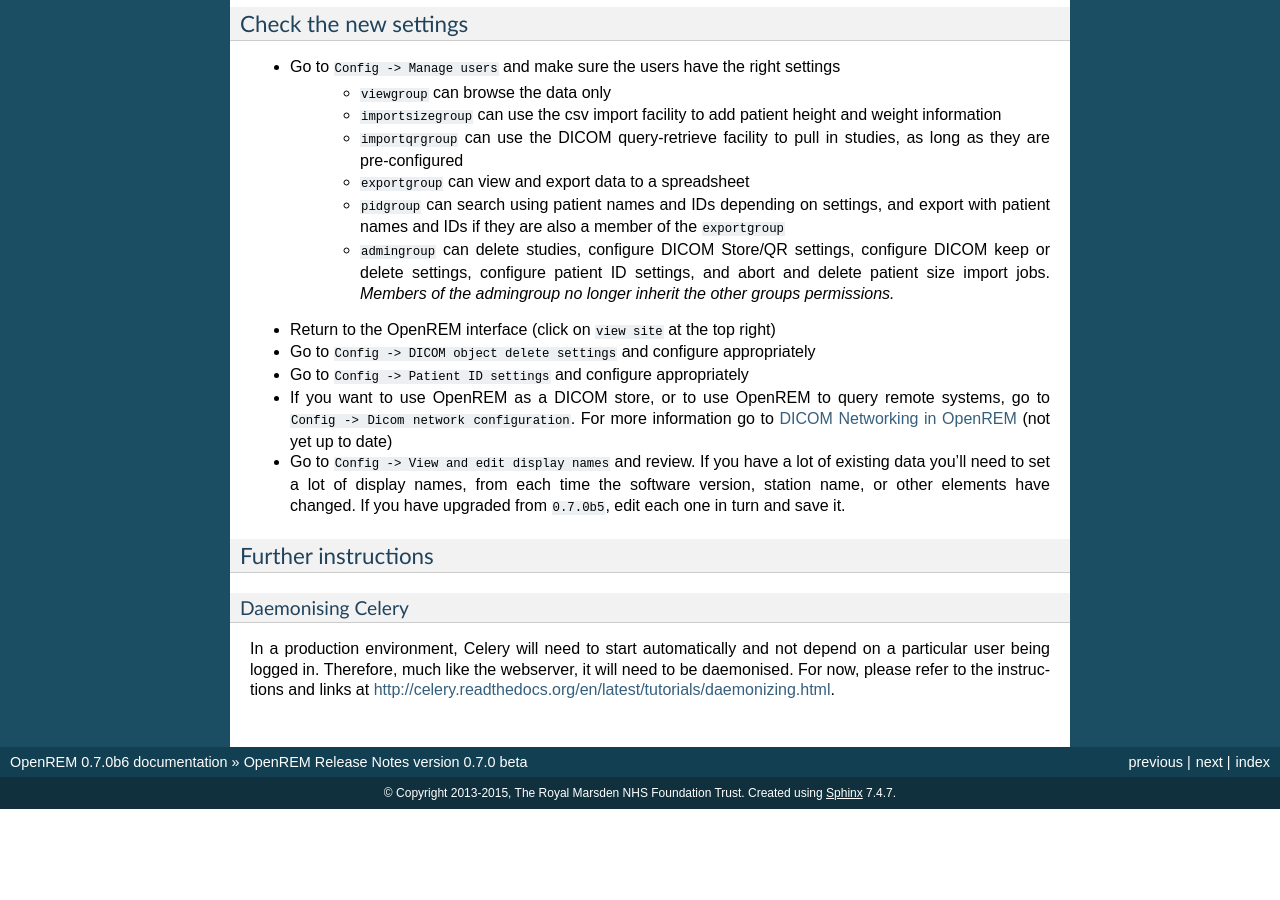
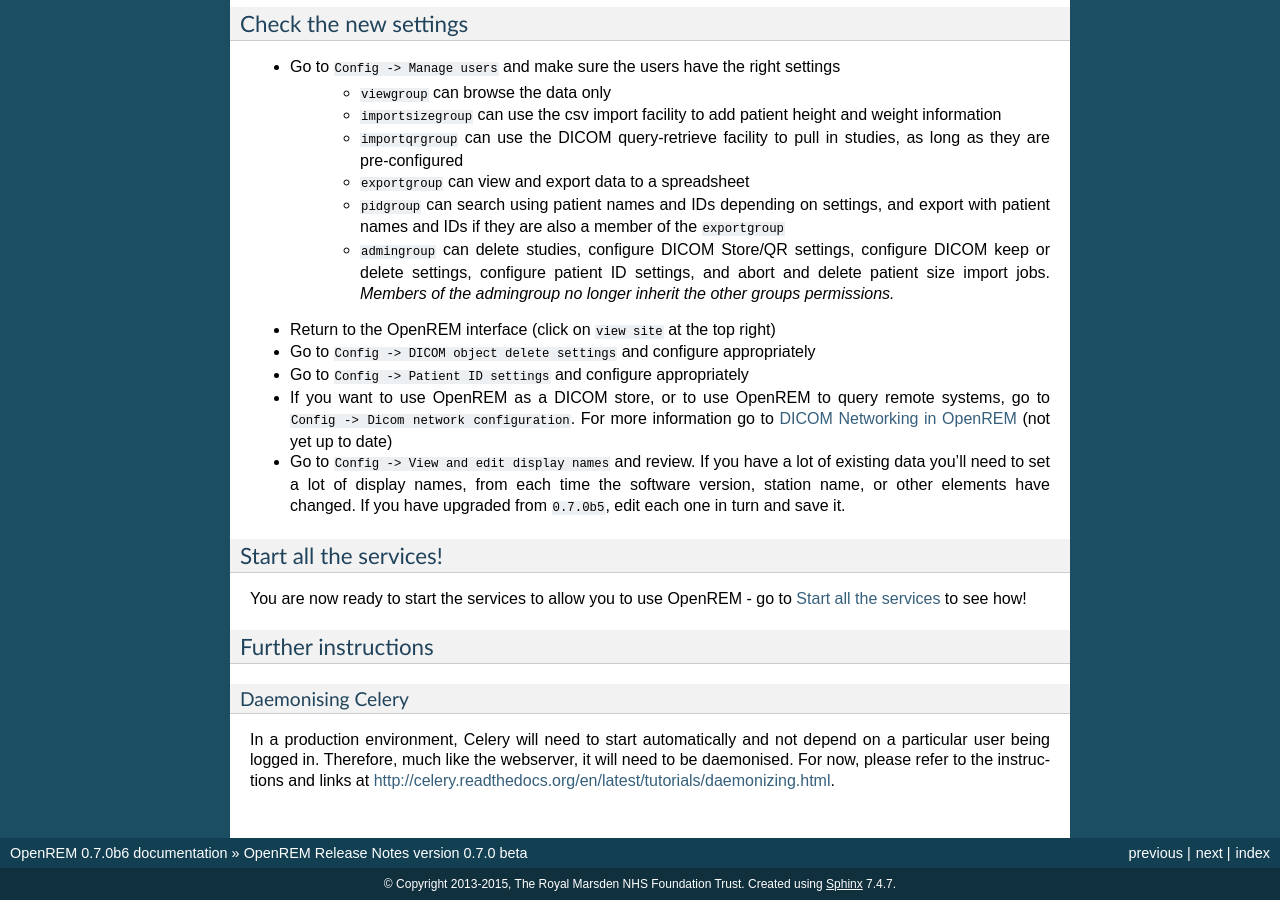
Before and after one commit to ckswilliams/modOpenREM, a Sphinx documentation site: the page built from docs/release-0.7.0.rst, in a window 1280 px wide and 900 px high, scrolled down 3482 px. Built offline with Sphinx 7.4.7, drawn with Linux system fonts in a browser that asks for light colours; before the commit the page ends 4291 px from its top, so only the background shows below that; some of the changed text lies outside the part shown.

Commit message:
Added pointer from install to start services

```diff
--- a/docs/release-0.7.0.rst
+++ b/docs/release-0.7.0.rst
@@ -202,6 +202,12 @@
   need to set a lot of display names, from each time the software version, station name, or other elements
   have changed. If you have upgraded from ``0.7.0b5``, edit each one in turn and save it.
 
+Start all the services!
+=======================
+
+You are now ready to start the services to allow you to use OpenREM - go to :doc:`startservices` to see how!
+
+
 Further instructions
 ====================
 
```
